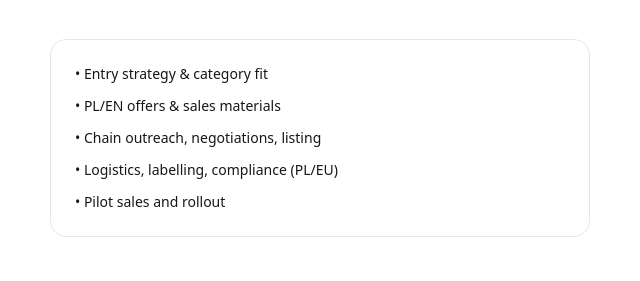
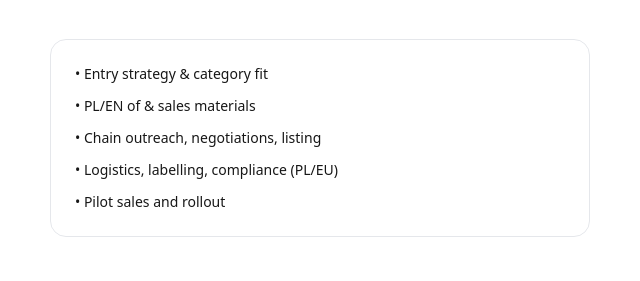
Before and after one commit to Goomiak/entry, a plain HTML site: page index.html in a window 1280 px wide. Shown: the part 142-423 px from the top of the page, 610-1250 px from the left. Drawn offline with nearby package versions, Linux system fonts and the light colour scheme; files whose address does not match are found by name.

Commit message:
Update index.html

```diff
--- a/index.html
+++ b/index.html
@@ -45,7 +45,7 @@
         <div class="relative rounded-2xl border p-6">
           <ul class="space-y-3 text-sm">
             <li>• Entry strategy & category fit</li>
-            <li>• PL/EN offers & sales materials</li>
+            <li>• PL/EN of & sales materials</li>
             <li>• Chain outreach, negotiations, listing</li>
             <li>• Logistics, labelling, compliance (PL/EU)</li>
             <li>• Pilot sales and rollout</li>
```
